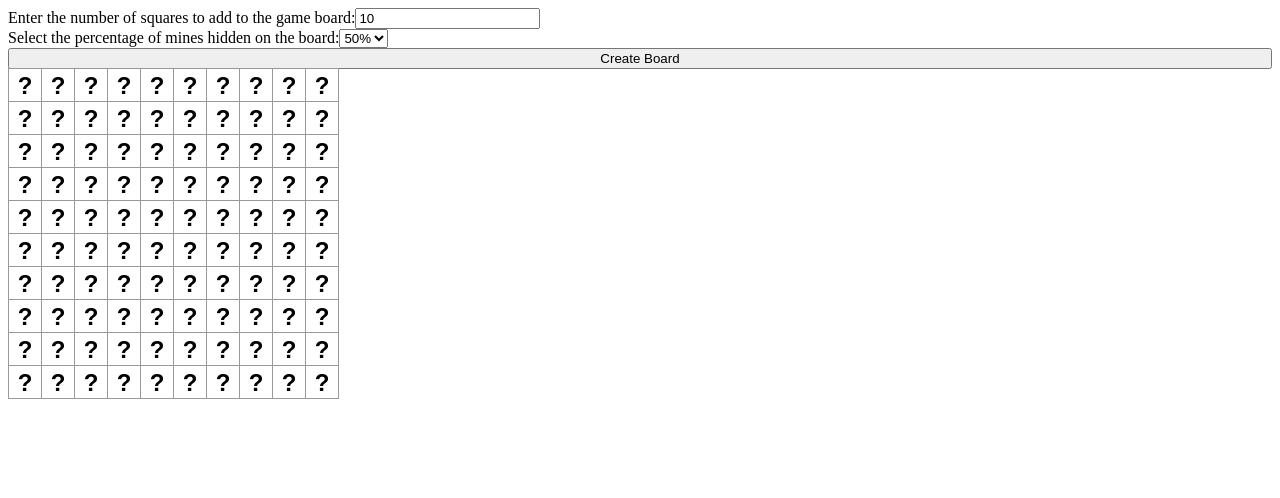
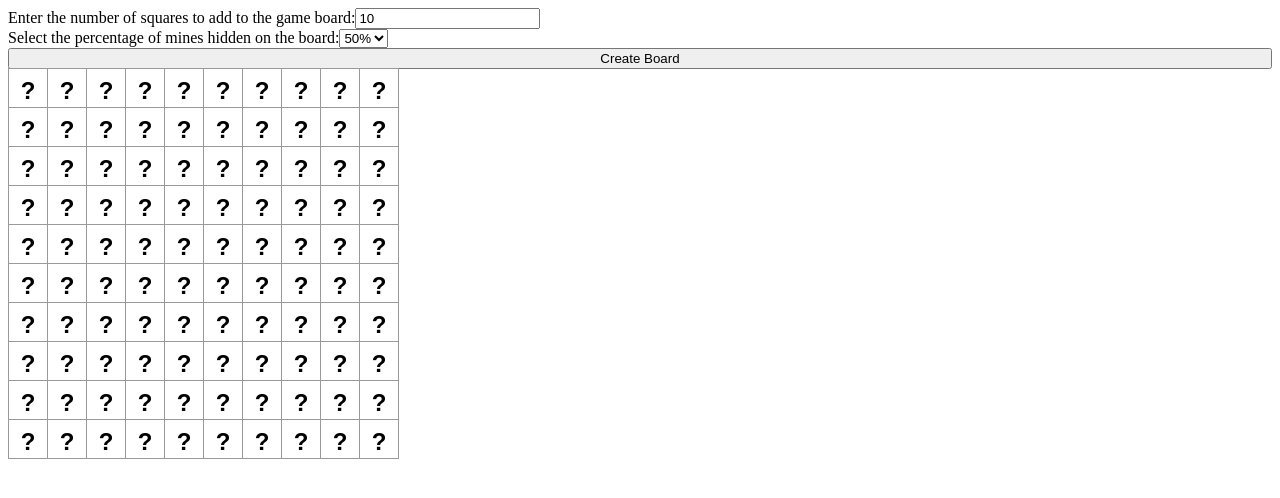
Before and after one commit to zcallanan/React-App-Sweeper, a React (Create React App) app: page / in a window 1280 px wide. Both pictures are taken after a click on the button "Create Board". Shown: the top 498 px of the page. Built offline with nearby package versions, Linux system fonts and the light colour scheme.

Commit message:
bomb triggering and calculate adjacent bombs on click

```diff
--- a/src/components/App.js
+++ b/src/components/App.js
@@ -10,7 +10,8 @@ class App extends React.Component {
     bombPercentage: {
       0: "35%",
       1: "50%",
-      2: "65%"
+      2: "65%",
+      3: "80%"
     },
     squares: {}
   }
@@ -33,9 +34,11 @@ class App extends React.Component {
     // 2. Build squares object
     for (let i = 0; i < size; i++) {
       for (let k = 0; k < size; k++ ) {
-        squares[`r${i}s${k}`] = {
+        squares[`r${i}-s${k}`] = {
           bomb: false,
-          marked: false
+          marked: false,
+          clicked: false,
+          neighbors: 0
         }
       }
     }
@@ -45,9 +48,70 @@ class App extends React.Component {
     setTimeout(() => this.setBombs(), 400);
   }
 
-  onSquareClick = key => {
+  onSquareClick = squareKey => {
+    // 1. Copy state
+    const squares = { ...this.state.squares }
+    for (const [key, value] of Object.entries(squares)) {
+      if (squareKey === key && value.bomb) {
+        // 2. Mark square as clicked
+        squares[key]['clicked'] = true;
+        // 3. Save state
+        this.setState({ squares });
+      }
+    }
+  }
 
+  countAdjacentBombs = square => {
+    const size = this.state.options.size;
+    const squareRow = square.split("-")[0].match(/\d{1,3}/);
+    const row = parseInt(squareRow[0]);
+    const squarePos = square.split("-")[1].match(/(\d{1,3})/);
+    const s = parseInt(squarePos[0]);
+    const neighbors = [];
+    if (row - 1 >= 0) {
+      // If it's not the first row
+      neighbors.push(`r${row - 1}-s${s}`);
+      if (s - 1 >= 0) {
+      // If it's not the first column
+        neighbors.push(`r${row - 1}-s${s - 1}`);
+      }
+      if (s + 1 !== size) {
+        // If it's not the last column
+        neighbors.push(`r${row - 1}-s${s + 1}`);
+      }
+    }
+    if (s - 1 >= 0) {
+      neighbors.push(`r${row}-s${s - 1}`);
+    }
+    if (s + 1 !== size) {
+      neighbors.push(`r${row}-s${s + 1}`);
+    }
+    if (row + 1 !== size) {
+      // If it's not the last row
+      neighbors.push(`r${row + 1}-s${s}`);
+      if (s - 1 >= 0) {
+        // If it's not the first column
+        neighbors.push(`r${row + 1}-s${s - 1}`);
+      }
+      if (s + 1 !== size) {
+        // If it's not the last column
+        neighbors.push(`r${row + 1}-s${s + 1}`);
+      }
+    }
+    // 1. Copy squares
+    const squares = { ...this.state.squares }
+    // 2. Iterate over neighbord and check for bombs
+    let n = 0;
+    neighbors.forEach(neighbor => {
+      if (squares[neighbor].bomb) {
+        n++;
+      }
+    })
+    // 3. Set state neighbor count
+    squares[square].neighbors = n;
+    this.setState({ squares });
   }
+
 
   // Recursive function that returns an object with bombCount positions
   generatePositions = (positionArray, squares, bombCount, optionSize, count) => {
@@ -55,12 +119,9 @@ class App extends React.Component {
       // stop recursive call
       return squares;
     }
-    let tempPosition = `r${randomIntFromInterval(0, optionSize - 1)}s${randomIntFromInterval(0, optionSize - 1)}`;
+    let tempPosition = `r${randomIntFromInterval(0, optionSize - 1)}-s${randomIntFromInterval(0, optionSize - 1)}`;
     if (!positionArray.includes(tempPosition)) {
-      squares[tempPosition] = {
-        bomb: true,
-        marked: false
-      }
+      squares[tempPosition]['bomb'] = true;
       positionArray.push(tempPosition);
       count++;
     }
@@ -87,6 +148,8 @@ class App extends React.Component {
     this.generatePositions(positionArray, squares, bombCount, options.size, 0);
     // Save bomb positions
     this.setState({squares});
+    // Determine adjacent bomb count
+    setTimeout(() => Object.keys(squares).map(key => this.countAdjacentBombs(key)), 400);
   }
 
   render() {
@@ -95,6 +158,7 @@ class App extends React.Component {
       rows.push(<Row
         key={`r${i}`}
         row={`r${i}`}
+        squares = {this.state.squares}
         total={this.state.options.size}
         onSquareClick={this.onSquareClick}
       />)
--- a/src/components/Row.js
+++ b/src/components/Row.js
@@ -2,18 +2,13 @@ import React from 'react';
 import Square from './Square'
 
 class Row extends React.Component {
-  renderSquare = () => {
-
-  }
-
-
-
   render() {
     const row = [];
     for (let i = 0; i < this.props.total; i++) {
       row.push(<Square
-        key={`${this.props.row}s${i}`}
-        square={`${this.props.row}s${i}`}
+        key={`${this.props.row}-s${i}`}
+        square={`${this.props.row}-s${i}`}
+        squareState={this.props.squares[`${this.props.row}-s${i}`]}
         onSquareClick={this.props.onSquareClick}
       />)
     }
--- a/src/components/Square.js
+++ b/src/components/Square.js
@@ -1,11 +1,33 @@
 import React from 'react';
 
-function Square(props) {
-  return (
-    <button className="square" onClick={props.onSquareClick}>
-      ?
-    </button>
-  );
+class Square extends React.Component {
+
+  renderSquare = () => {
+    if (this.props.squareState.bomb && this.props.squareState.clicked) {
+      return (
+        <div >
+          <img className="bomb-image" src="/images/bomb.png" alt="bomb"/>
+        </div>)
+    } else if (!this.props.squareState.bomb && this.props.squareState.neighbors === 1 && this.props.squareState.clicked){
+      return (
+          <span className="one-neighbor">{this.props.squareState.neighbors}</span>
+      )
+    } else if (!this.props.squareState.bomb && this.props.squareState.neighbors === 2 && this.props.squareState.clicked){
+      return (
+          <span className="two-neighbors">{this.props.squareState.neighbors}</span>
+      )
+    }
+    return "?"
+  }
+
+  render() {
+    return (
+      <button className="square" onClick={() => this.props.onSquareClick(this.props.square)}>
+        {this.renderSquare()}
+      </button>
+    );
+  }
+
 }
 
 export default Square;
--- a/src/css/style.css
+++ b/src/css/style.css
@@ -4,13 +4,13 @@
   float: left;
   font-size: 24px;
   font-weight: bold;
-  line-height: 34px;
-  height: 34px;
+  line-height: 40px;
+  height: 40px;
   margin-right: -1px;
   margin-top: -1px;
-  padding: 0;
+  padding: 2px;
   text-align: center;
-  width: 34px;
+  width: 40px;
   display: table-cell;
 }
 
@@ -27,3 +27,10 @@
   display: flex;
   flex-direction: column;
 }
+
+.bomb-image {
+  width: 100%;
+  height: 100%;
+  object-fit: cover;
+  overflow: hidden;
+}
```
